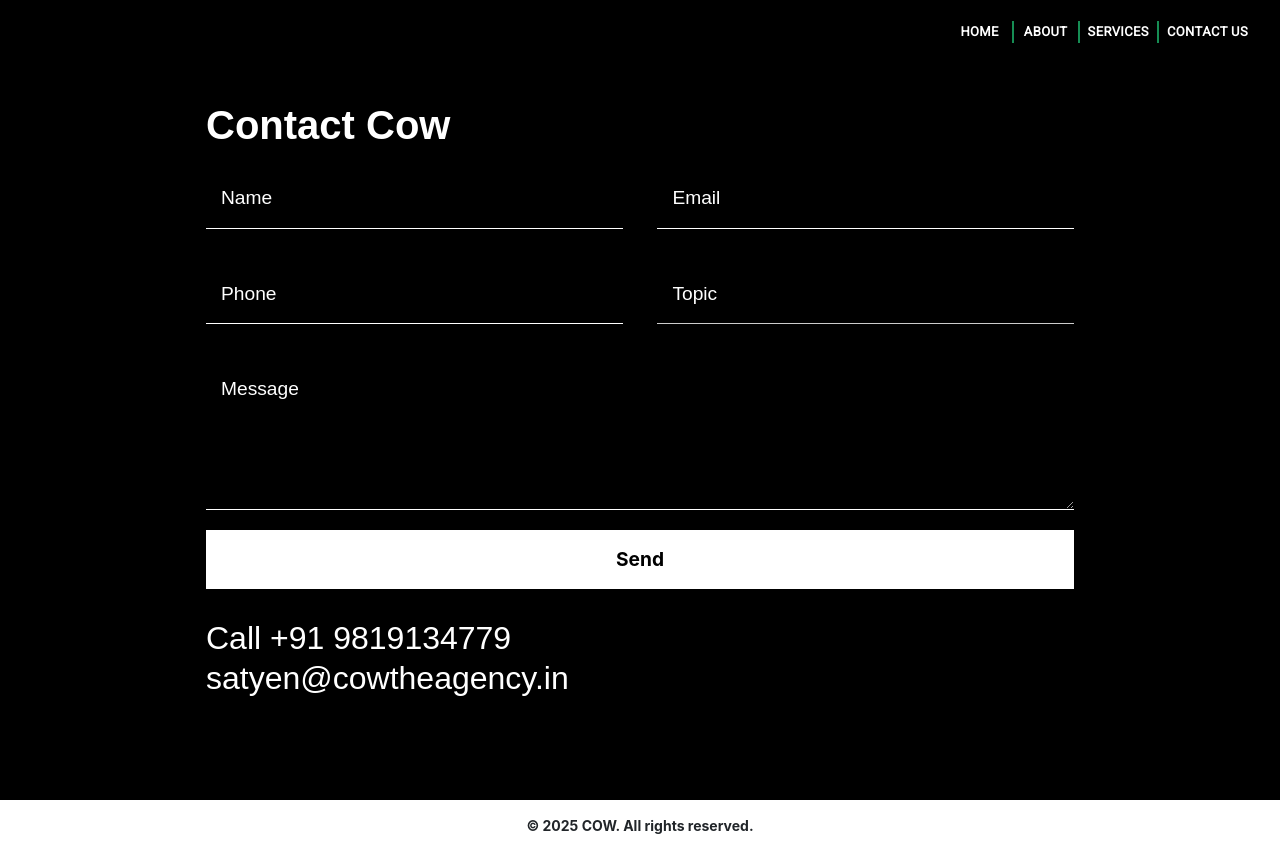
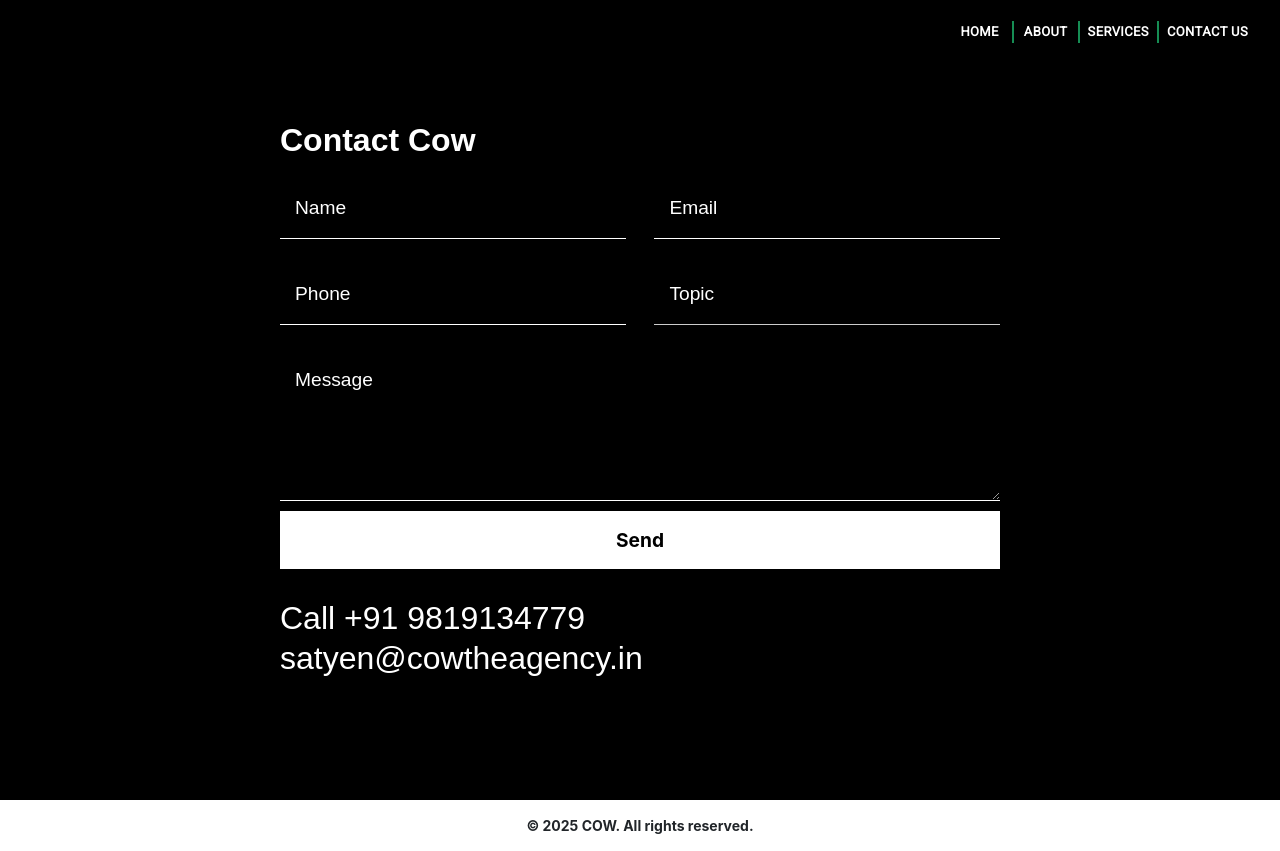
Before and after one commit to SimranjeetSngh/cow, a React (Create React App) app in the folder my-app/: page /contact in a window 1280 px wide. Built offline with nearby package versions, Linux system fonts and the light colour scheme.

Commit message:
new changes to disable right click h1 margin animation scroll

```diff
--- a/my-app/src/App.js
+++ b/my-app/src/App.js
@@ -1,6 +1,9 @@
 import React from 'react';
 import CowApp from './App/Index';
 function App() {
+  document.addEventListener("contextmenu", (event) => {
+    event.preventDefault(); // Disable right-click
+  });
   return (
     <div className="App">
       <CowApp/>
--- a/my-app/src/Components/About/index.js
+++ b/my-app/src/Components/About/index.js
@@ -1,4 +1,4 @@
-import React, { useState } from "react";
+import React, { useState, useEffect } from "react";
 import "./styles.css";
 import desktopAbout1 from "../../Images/Aboutus1.jpeg"; // Desktop version
 import desktopAbout2 from "../../Images/Aboutus2.jpeg";
@@ -12,7 +12,28 @@ function About() {
 
   const openDialog = () => setDialogOpen(true);
   const closeDialog = () => setDialogOpen(false);
+  useEffect(() => {
 
+    const elements = document.querySelectorAll(".animate-on-scroll");
+
+    const observer = new IntersectionObserver(
+      (entries) => {
+        entries.forEach((entry) => {
+
+
+          if (entry.isIntersecting) {
+            entry.target.classList.add("active");
+          }
+
+        });
+      },
+      { threshold: 0.1 } // Lower threshold to trigger animation earlier
+    );
+
+    elements.forEach((el) => observer.observe(el));
+
+    return () => elements.forEach((el) => observer.unobserve(el));
+  }, []);
 
   const openMediaDialog = () => {
     setMediaDialog(true)
@@ -27,7 +48,7 @@ function About() {
         <picture>
           <img src={desktopAbout1} alt="Section 1 Background" className="background-image" />
         </picture>
-        <div className="overlay">
+        <div className="overlay animate-on-scroll">
           <p>
             We are not an AD agency, <br />but an ADD agency that adds long-term value
             <br />to elevate your brand to greater heights.
@@ -40,7 +61,7 @@ function About() {
         <picture>
           <img src={desktopAbout2} alt="Section 2 Background" className="background-image" />
         </picture>
-        <div className="overlay">
+        <div className="overlay animate-on-scroll">
           <p>
             Boosting your business is our business.<br /> Because nothing the cow produces ever go to waste.
             <br />Even the waste is precious manure.
@@ -53,7 +74,7 @@ function About() {
         <picture>
           <img src={desktopAbout3} alt="Section 3 Background" className="background-image" />
         </picture>
-        <div className="custom-overlay">
+        <div className="custom-overlay animate-on-scroll">
           <h1>SATYEN PARAB</h1>
           <h2>Founder and Chief Creative Cow</h2>
           <p>
--- a/my-app/src/Components/About/styles.css
+++ b/my-app/src/Components/About/styles.css
@@ -1,8 +1,11 @@
-.h1, .h2, .h3, .h4, .h5, .h6, h1, h2, h3, h4, h5, h6{
+ .h2, .h3, .h4, .h5, .h6, h1, h2, h3, h4, h5, h6{
   font-family: "Helvetica Neue LT Com", sans-serif;
   margin-bottom: 0.1rem;
 }
-
+.h1{
+  font-family: "Helvetica Neue LT Com", sans-serif;
+  margin-bottom: auto;
+}
 .about-container {
   width: 100%;
   height: 100vh;
@@ -40,7 +43,6 @@
   font-size: 36px;
   position: relative;
   z-index: 1;
-  animation: slideIn 1s ease-out forwards;
 
 }
 
@@ -62,7 +64,6 @@
   padding: 20px;
   color: white;
   max-width: 50%;
-  animation: slideIn 1.6s ease-out forwards;
 
 }
 
@@ -70,6 +71,7 @@
   font-size: 36px;
   font-weight: bold;
   font-family: "Helvetica Neue LT Com", sans-serif;
+  margin-bottom: auto;
 }
 
 .custom-overlay h2,
@@ -95,7 +97,7 @@
 
   .custom-overlay h1 {
     font-size: 2rem;
-    margin-bottom: 5%;
+    margin-bottom: auto;
   }
 
   .custom-overlay h2,
@@ -245,3 +247,25 @@
     transform: translateX(0);
   }
 }
+.animate-on-scroll {
+  opacity: 0;
+  transform: translateY(50px);
+  transition: opacity 0.8s ease-out, transform 0.8s ease-out;
+}
+
+.animate-on-scroll.active {
+  opacity: 1;
+  transform: translateY(0);
+}
+
+.animate-on-scroll:nth-child(1) {
+  transition-delay: 0s;
+}
+
+.animate-on-scroll:nth-child(2) {
+  transition-delay: 0.3s;
+}
+
+.animate-on-scroll:nth-child(3) {
+  transition-delay: 0.6s;
+}
--- a/my-app/src/Components/ContactUs/styles.css
+++ b/my-app/src/Components/ContactUs/styles.css
@@ -7,26 +7,26 @@
   flex-direction: column;
   justify-content: center;
   align-items: center;
-  padding: 20px;
+  padding: 40px;
 }
 input::placeholder, textarea::placeholder {
   color: white;
 }
 h1 {
-  font-size: 2.5rem;
+  font-size: 2rem;
   font-weight: bold;
   font-family: "Helvetica Neue LT Com", sans-serif;
   text-align: left;
-  width: 70%;
+  width: 60%;
   margin-bottom: 20px;
   animation: slideIn 0.6s ease-out forwards;
 }
 
 .contact-form {
-  width: 70%;
+  width: 60%;
   display: flex;
   flex-direction: column;
-  gap: 20px;
+  gap: 10px;
   animation: slideIn 0.8s ease-out forwards;
 }
 
@@ -80,7 +80,7 @@ button {
 }
 
 .contact-info {
-  width: 70%;
+  width: 60%;
   margin-top: 30px;
   text-align: left;
 }
--- a/my-app/src/Components/Services/index.js
+++ b/my-app/src/Components/Services/index.js
@@ -1,11 +1,13 @@
 import React from "react";
 import "./styles.css";
+import Services from "../../Images/Services.jpeg";
 
 const ServicePage = () => {
-
-
   return (
     <div className="service-container">
+       <picture>
+          <img src={Services} alt="Section 1 Background" className="background-image" />
+        </picture>
       <div className="service-overlay">
         <div className="service-content">
           <div className="service-column">
--- a/my-app/src/Components/Services/styles.css
+++ b/my-app/src/Components/Services/styles.css
@@ -1,7 +1,6 @@
 .service-container {
   width: 100%;
   height: 100vh;
-  background: url("../../Images/Services.jpeg") no-repeat center center/cover;
   display: flex;
   align-items: center;
   justify-content: center;
--- a/my-app/src/index.css
+++ b/my-app/src/index.css
@@ -11,3 +11,8 @@ code {
   font-family: source-code-pro, Menlo, Monaco, Consolas, 'Courier New',
     monospace;
 }
+img, video {
+  pointer-events: none;
+  user-select: none;
+  -webkit-user-drag: none;
+}
```
Also changed, not shown: 11 other files (tests, documents, lock files or other folders).
